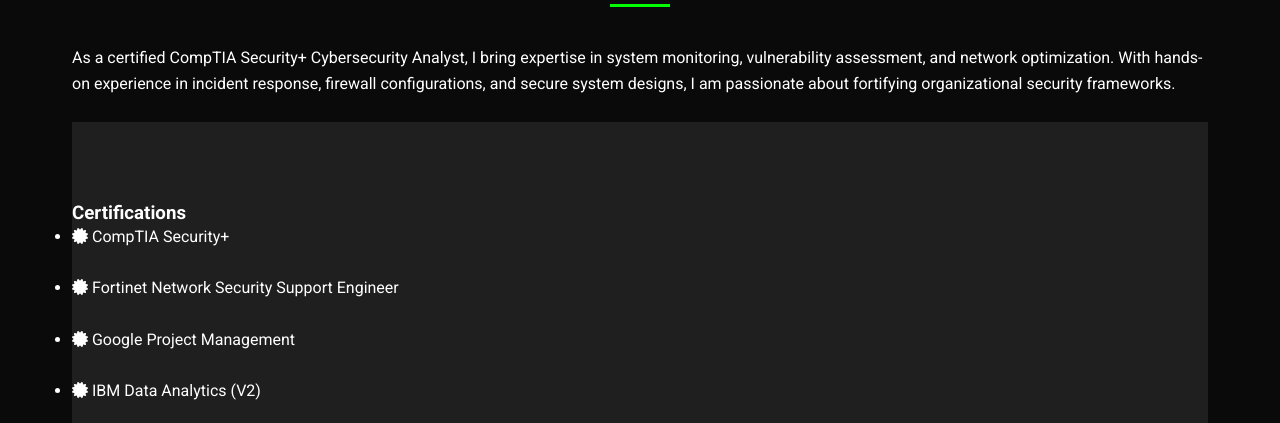
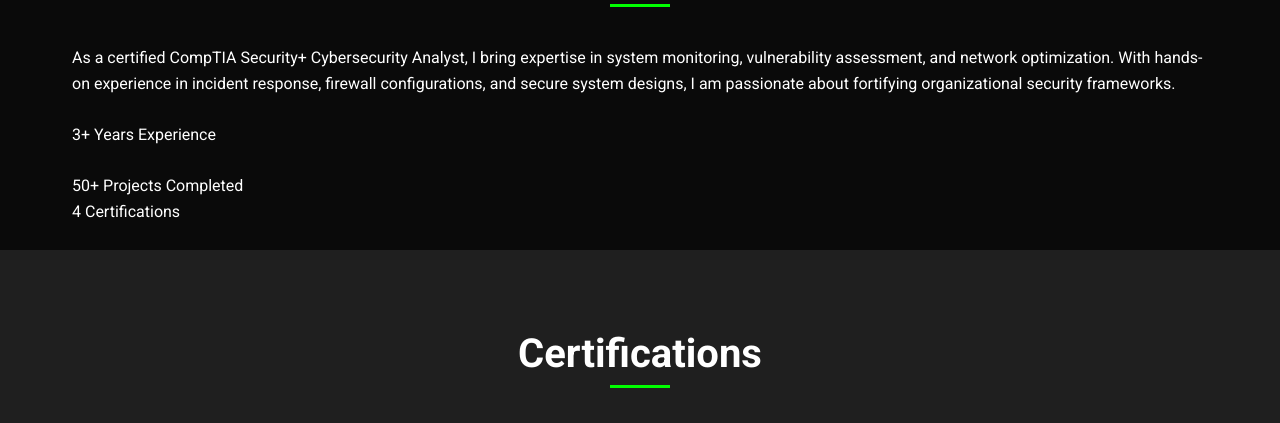
Before and after one commit to DannyOAS/DanielSarpong, a plain HTML site: page index.html in a window 1280 px wide. Shown: the part 851-1274 px from the top of the page. Drawn offline with Linux system fonts and the light colour scheme; a script that the page names is missing.

Commit message:
Update index.html

```diff
--- a/index.html
+++ b/index.html
@@ -92,7 +92,7 @@
             <div class="about-text">
                 <p>As a certified CompTIA Security+ Cybersecurity Analyst, I bring expertise in system monitoring, vulnerability assessment, and network optimization.
                     With hands-on experience in incident response, firewall configurations, and secure system designs, I am passionate about fortifying organizational security frameworks.</p> <br>
-                <div class="certifications">
+                <!--<div class="certifications">
                     <h3>Certifications</h3>
                     <ul>
                         <li><i class="fas fa-certificate"></i> CompTIA Security+</li> <br>
@@ -100,7 +100,7 @@
                         <li><i class="fas fa-certificate"></i> Google Project Management</li> <br>
                         <li><i class="fas fa-certificate"></i> IBM Data Analytics (V2)</li> <br>
                     </ul>
-                </div>
+                </div> -->
             </div>
             <div class="about-stats">
                 <div class="stat-item">
```
